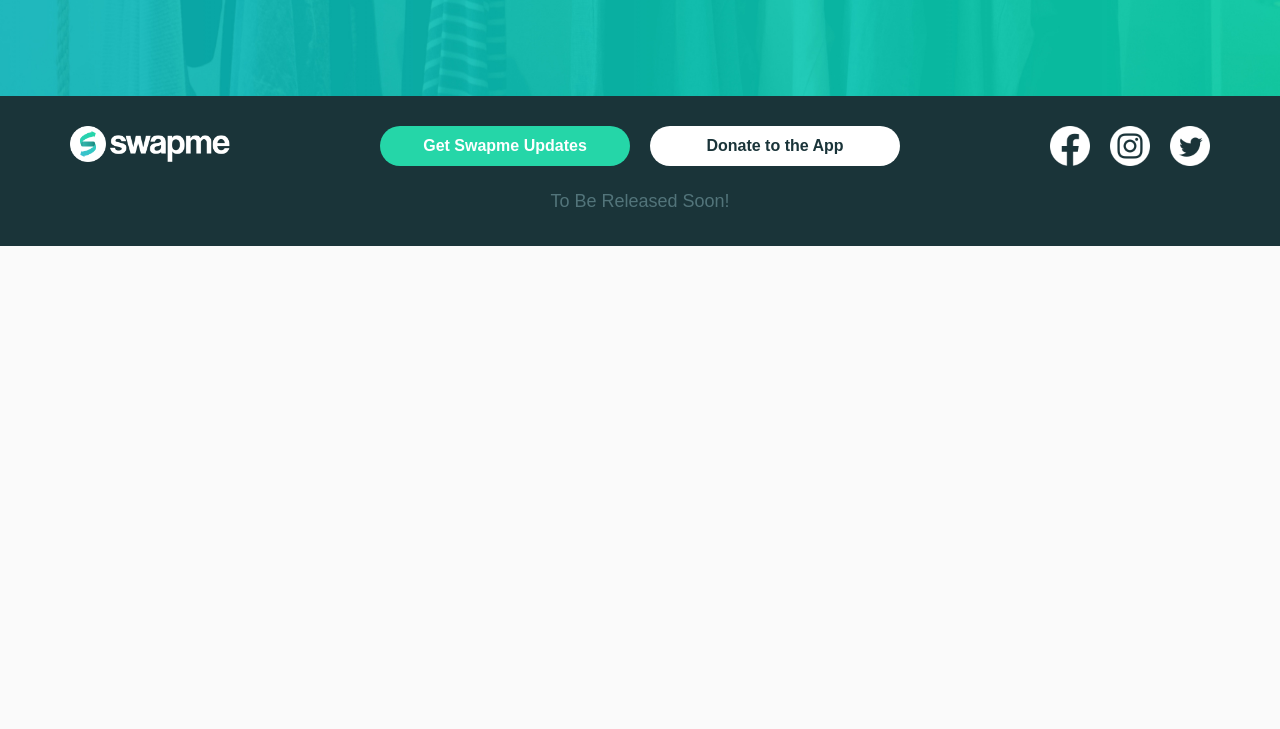
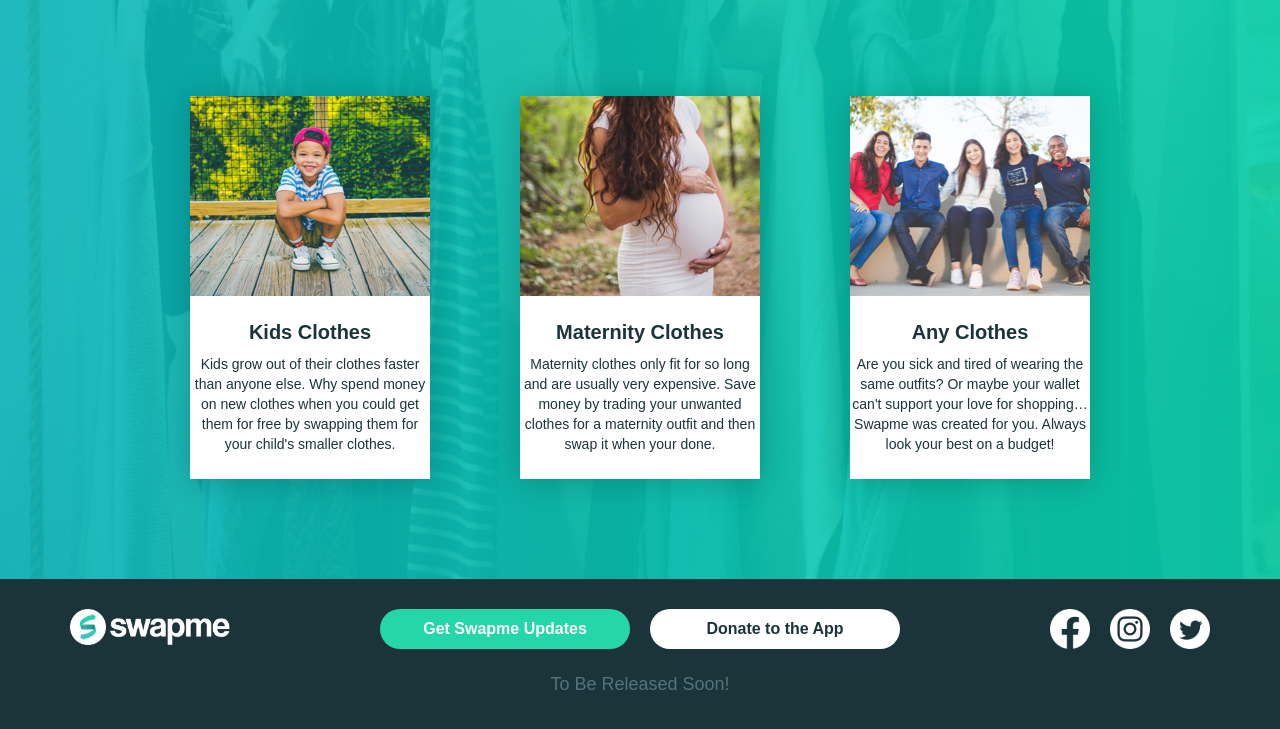
Before and after one commit to Priebz17/SwapMeSite, a plain HTML site: page index.html in a window 1280 px wide. Shown: the part 2958-3687 px from the top of the page. Before the commit the page ends 3204 px from the top, so only its background shows below. Drawn offline with Linux system fonts and the light colour scheme.

Commit message:
Added that whole section

```diff
--- a/index.html
+++ b/index.html
@@ -198,7 +198,27 @@
 			<h1>Unlimited Guilt-Free Shopping</h1>
 			<p>Swapme is a shopping app with a revolutionary idea. Instead of spending tons of money on new clothes, why not swap your gently-worn clothes for something else? Swapme connects you with thousands of locals who want to swap, allowing you to update your wardrobe without breaking the bank.</p>
 
-			<div class="cards"></div>
+			<div class="cards">
+
+				<div class="card">
+					<img src="/assets/kidsquatting.png" alt="A happy kid with trendy clothes" title="Swap Kid's Clothes">
+					<h3>Kids Clothes</h3>
+					<p>Kids grow out of their clothes faster than anyone else. Why spend money on new clothes when you could get them for free by swapping them for your child's smaller clothes.</p>
+				</div>
+
+				<div class="card">
+					<img src="/assets/babybump.png" alt="A lady holding her pregnant stomach" title="Swap Maternity Clothes">
+					<h3>Maternity Clothes</h3>
+					<p>Maternity clothes only fit for so long and are usually very expensive. Save money by trading your unwanted clothes for a maternity outfit and then swap it when your done.</p>
+				</div>
+
+				<div class="card">
+					<img src="/assets/friends.png" alt="A lot of friends looking happy together in trendy outfits" title="Swap ANY Clothes">
+					<h3>Any Clothes</h3>
+					<p>Are you sick and tired of wearing the same outfits? Or maybe your wallet can't support your love for shopping… Swapme was created for you. Always look your best on a budget!</p>
+				</div>
+
+			</div>
 
 		</section>
 
--- a/style/partials/_sections.scss
+++ b/style/partials/_sections.scss
@@ -225,18 +225,48 @@ section {
 			color: #fff;
 		}
 
+		p {
+			font-size: 14px;
+		}
+
 		.cards {
 
 			display: flex;
+			max-width: 900px;
+			flex-flow: row nowrap;
+			width: 95%;
+			align-items: center;
+			justify-content: space-between;
+			margin-bottom: 100px;
 
 			.card {
 
 				display: flex;
 				flex-flow: column nowrap;
+				align-items: center;
 				width: 240px;
+				background-color: #fff;
+				box-shadow: 0px 2px 30px 0 rgba(0,0,0,.2);
+				padding-bottom: 20px;
+				height: fit-content;
 
-				&:not(:last-child) {
-					margin-right: 90px;
+				img {
+					width: 100%;
+					height: 200px;
+					margin-bottom: 25px;
+				}
+
+				h3 {
+					font-size: 20px;
+					color: rgb(26, 52, 57);
+					margin-bottom: 10px;
+				}
+
+				p {
+					line-height: 20px;
+					font-size: 14px;
+					color: rgb(26, 52, 57);
+					margin-bottom: 5px;
 				}
 
 			}
@@ -327,8 +357,57 @@ section {
 
 @media all and (max-width: 800px) {
 
+	section:nth-child(3) {
+		padding: 100px 0;
+	}
+
 	section:nth-child(3) #featurePoints {
 		flex-flow: column nowrap;
+		width: 100%;
+		align-items: center;
+
+		.points {
+
+			width: 100%;
+			flex-flow: column nowrap;
+			align-items: center;
+			margin-top: 0px;
+
+			.point {
+
+				align-items: center !important;
+
+				.dot {
+
+					display: none;
+
+				}
+
+				h3, p {
+					text-align: center;
+				}
+
+				p {
+					margin-bottom: 50px;
+				}
+
+			}
+
+		}
+
+	}
+
+	section:nth-child(4) {
+
+		.cards {
+			flex-flow: column nowrap;
+
+			.card:not(:last-child) {
+				margin-bottom: 50px;
+			}
+
+		}
+
 	}
 
 }
```
Also changed, not shown: assets/babybump.png (added), assets/friends.png (added), assets/kidsquatting.png (added), style/style.css, 1 other file.
